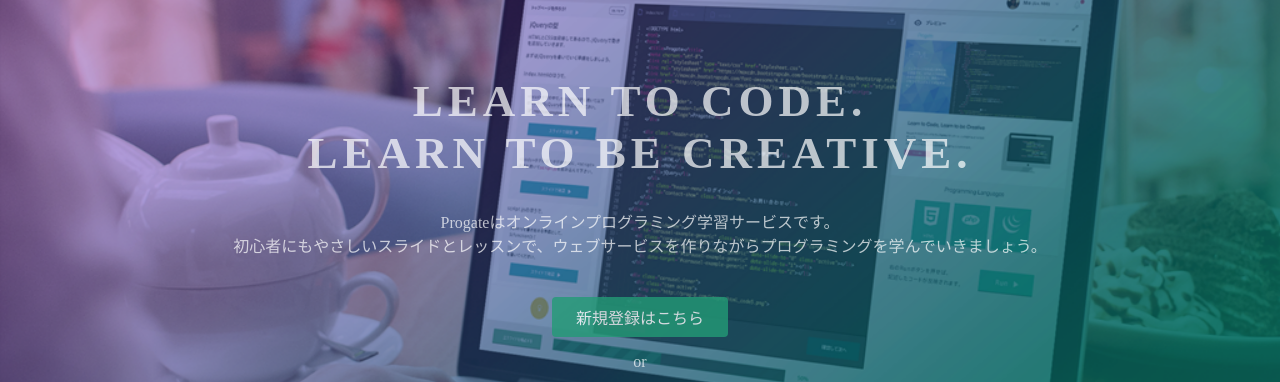
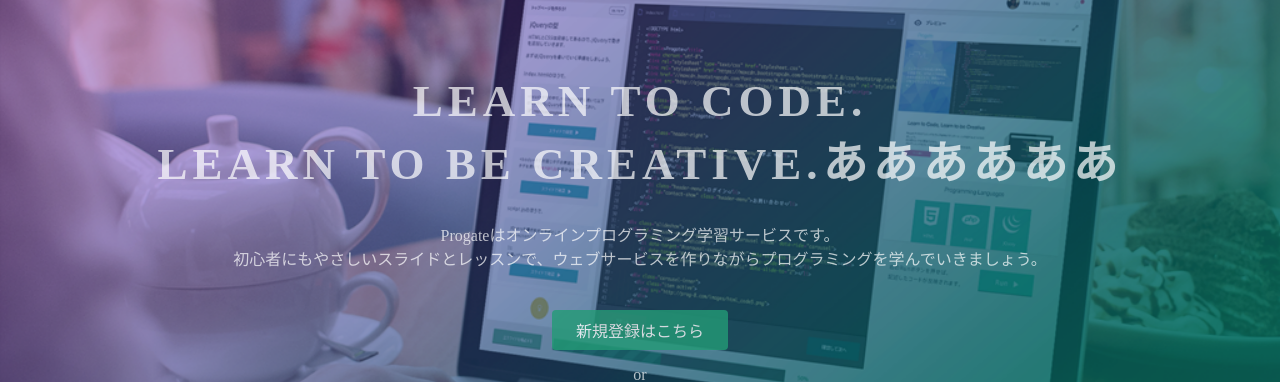
Before and after one commit to rmhsnm/rmhsnm.github.io-, a plain HTML site: page index.html in a window 1280 px wide. Shown: the part 135-517 px from the top of the page. Drawn offline with Linux system fonts and the light colour scheme.

Commit message:
Update index.html

```diff
--- a/index.html
+++ b/index.html
@@ -23,7 +23,7 @@
   </header>
   <div class="top-wrapper">
     <div class="container">
-      <h1>LEARN TO CODE.<br>LEARN TO BE CREATIVE.</h1>
+      <h1>LEARN TO CODE.<br>LEARN TO BE CREATIVE.ああああああ</h1>
       <p>Progateはオンラインプログラミング学習サービスです。<br>初心者にもやさしいスライドとレッスンで、ウェブサービスを作りながらプログラミングを学んでいきましょう。</p>
       <div class="btn-wrapper">
         <a href="#" class="btn signup">新規登録はこちら</a>
```
